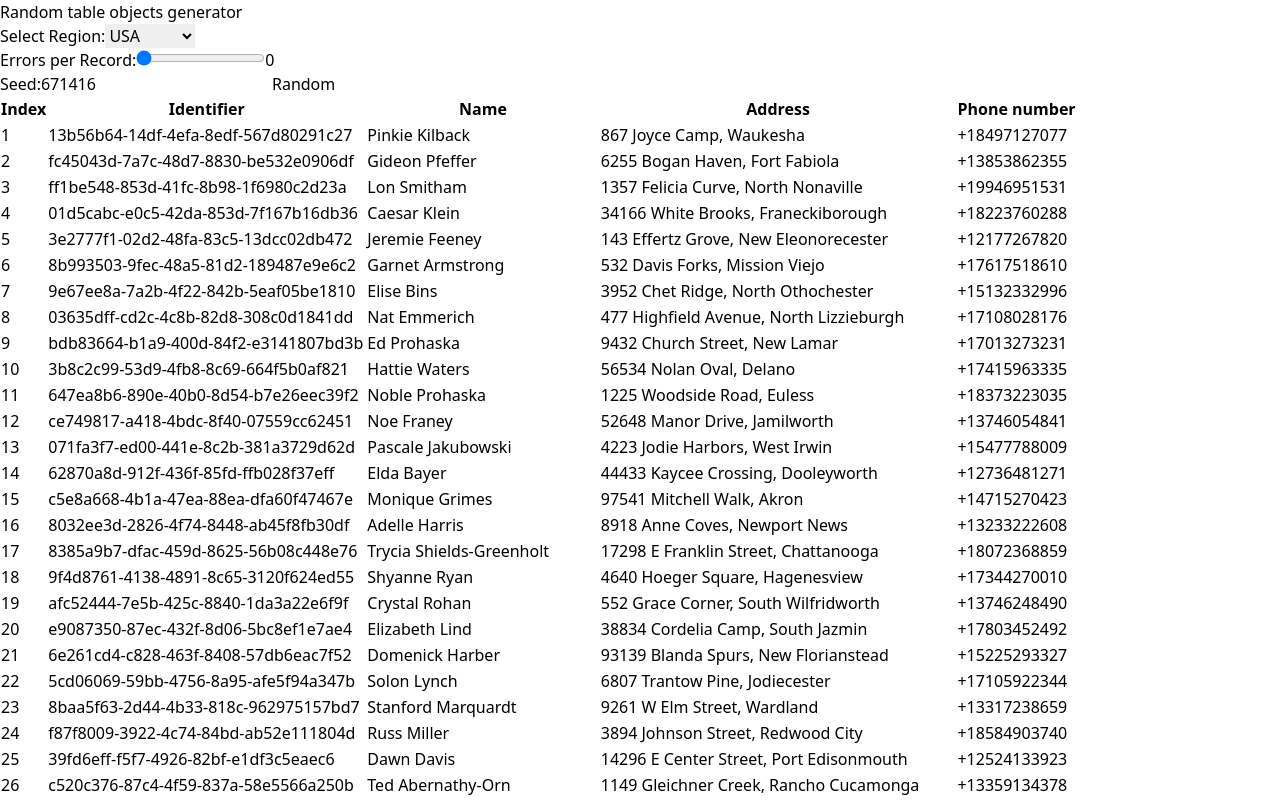
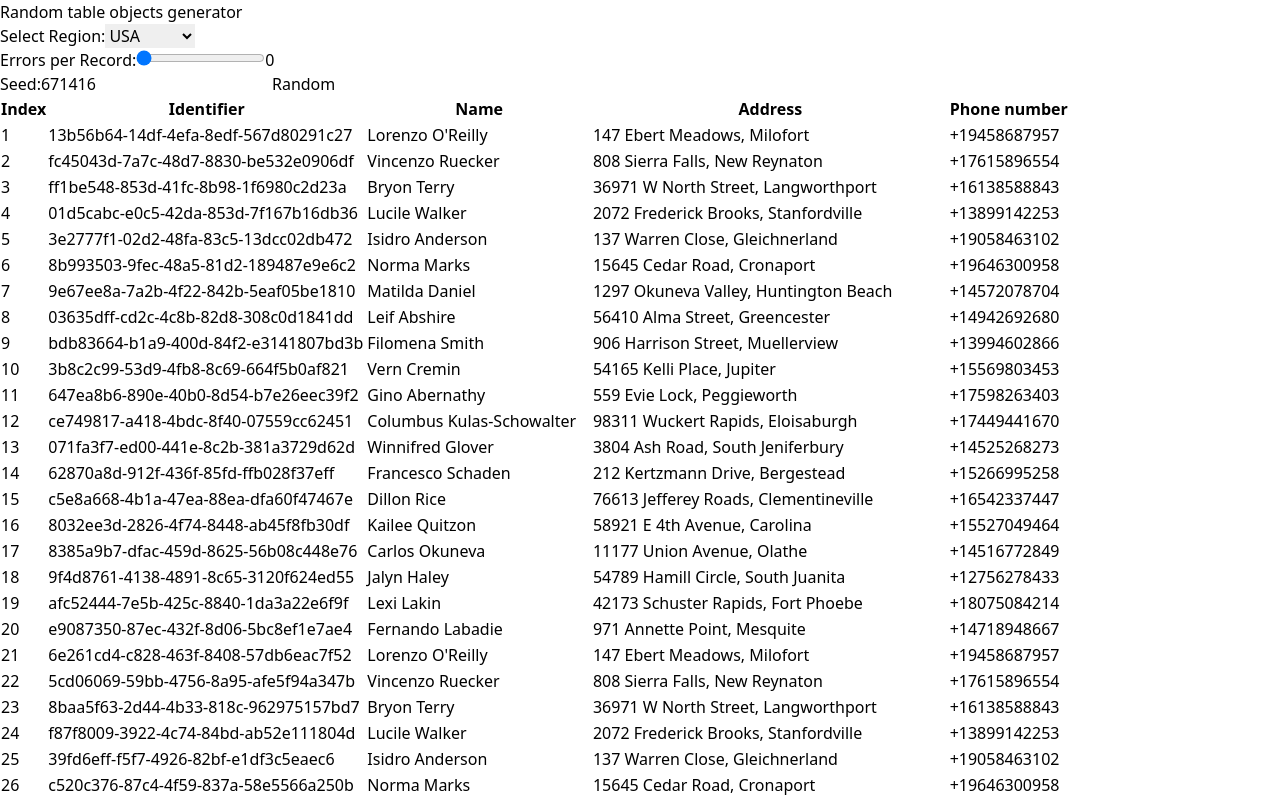
Before and after one commit to TheSCodex/task5-arceo, a React (Vite) app: page / in a window 1280 px wide. Shown: the top 800 px of the page. Built offline with nearby package versions, Linux system fonts and the light colour scheme.

Commit message:
corrected the seed generation

```diff
--- a/src/generators/canadaGenerator.js
+++ b/src/generators/canadaGenerator.js
@@ -3,7 +3,10 @@ import seedrandom from "seedrandom";
 import { v4 as uuidv4 } from 'uuid';
 
 export function generateCanadaData(seed, pageNumber) {
-  const rng = seedrandom(`${seed}-${pageNumber}`);
+  const combinedSeed = `${seed}-${pageNumber}`;
+  const rng = seedrandom(combinedSeed);
+
+  faker.seed(rng.int32());
 
   const data = [];
 
--- a/src/generators/franceGenerator.js
+++ b/src/generators/franceGenerator.js
@@ -3,7 +3,10 @@ import seedrandom from "seedrandom";
 import { v4 as uuidv4 } from 'uuid';
 
 export function generateFranceData(seed, pageNumber) {
-  const rng = seedrandom(`${seed}-${pageNumber}`);
+  const combinedSeed = `${seed}-${pageNumber}`;
+  const rng = seedrandom(combinedSeed);
+
+  faker.seed(rng.int32());
 
   const data = [];
 
--- a/src/generators/germanyGenerator.js
+++ b/src/generators/germanyGenerator.js
@@ -3,7 +3,10 @@ import seedrandom from "seedrandom";
 import { v4 as uuidv4 } from 'uuid';
 
 export function generateGermanyData(seed, pageNumber) {
-  const rng = seedrandom(`${seed}-${pageNumber}`);
+  const combinedSeed = `${seed}-${pageNumber}`;
+  const rng = seedrandom(combinedSeed);
+
+  faker.seed(rng.int32());
 
   const data = [];
 
--- a/src/generators/mexicoGenerator.js
+++ b/src/generators/mexicoGenerator.js
@@ -3,7 +3,10 @@ import seedrandom from "seedrandom";
 import { v4 as uuidv4 } from 'uuid';
 
 export function generateMexicoData(seed, pageNumber) {
-  const rng = seedrandom(`${seed}-${pageNumber}`);
+  const combinedSeed = `${seed}-${pageNumber}`;
+  const rng = seedrandom(combinedSeed);
+
+  faker.seed(rng.int32());
 
   const data = [];
 
--- a/src/generators/usaGenerator.js
+++ b/src/generators/usaGenerator.js
@@ -2,17 +2,18 @@ import { faker } from "@faker-js/faker";
 import seedrandom from "seedrandom";
 import { v4 as uuidv4 } from 'uuid';
 
+export function generateUSAData(seed, pageNumber) {
+  const combinedSeed = `${seed}-${pageNumber}`;
+  const rng = seedrandom(combinedSeed);
 
-export function generateUSAData(seed, pageNumber) {
-  const rng = seedrandom(`${seed}-${pageNumber}`);
-  faker.locale = "en_US";
+  faker.seed(rng.int32());
 
   const data = [];
 
   for (let i = 0; i < 20; i++) {
-    const name = generateName(rng);
-    const address = generateAddress(rng);
-    const phone = generatePhone(rng);
+    const name = generateName();
+    const address = generateAddress();
+    const phone = generatePhone();
     const identifier = generateUniqueId();
     data.push({ id: i + 1, name, address, phone, identifier });
   }
@@ -24,19 +25,19 @@ function generateUniqueId() {
   return uuidv4();
 }
 
-function generateName(rng) {
+function generateName() {
   const firstName = faker.person.firstName();
   const lastName = faker.person.lastName();
   return `${firstName} ${lastName}`;
 }
 
-function generateAddress(rng) {
+function generateAddress() {
   const city = faker.location.city();
   const street = faker.location.street();
   const buildingNumber = faker.location.buildingNumber();
   return `${buildingNumber} ${street}, ${city}`;
 }
 
-function generatePhone(rng) {
+function generatePhone() {
   return faker.phone.number({ style: 'international' });
 }
--- a/src/pages/Dashboard.jsx
+++ b/src/pages/Dashboard.jsx
@@ -27,7 +27,7 @@ function Dashboard() {
 
   const applyErrors = useCallback(
     (data, errorRate) => {
-      const combinedSeed = combineSeedAndPage(seed, pageNumber);
+      const combinedSeed = combineSeedAndPage(seed, pageNumber, errorRate);
       const rng = createRng(combinedSeed);
 
       const dataWithErrors = data.map((record) => ({
@@ -91,7 +91,8 @@ function Dashboard() {
   useEffect(() => {
     const handleScroll = () => {
       if (dataEndRef.current) {
-        const { scrollTop, scrollHeight, clientHeight } = document.documentElement;
+        const { scrollTop, scrollHeight, clientHeight } =
+          document.documentElement;
         if (scrollTop + clientHeight >= scrollHeight - 5) {
           setPageNumber((prev) => prev + 1);
         }
@@ -113,8 +114,15 @@ function Dashboard() {
   }, [errorRate, originalData, applyErrors]);
 
   const handleRegionChange = (e) => setRegion(e.target.value);
+
   const handleSliderChange = (e) => setErrorRate(parseFloat(e.target.value));
-  const handleSeedChange = (e) => setSeed(e.target.value);
+
+  const handleSeedChange = (e) => {
+    const newSeed = e.target.value;
+    setSeed(newSeed);
+    setData(applyErrors(originalData, errorRate));
+  };
+
   const handleRandomSeed = () => setSeed(generateRandomSeed());
 
   return (
@@ -142,7 +150,7 @@ function Dashboard() {
             id="error-slider"
             type="range"
             min="0"
-            max="10"
+            max="1000"
             value={errorRate}
             onChange={handleSliderChange}
             className="slider"
@@ -164,7 +172,7 @@ function Dashboard() {
             id="seed-input"
             type="number"
             value={seed}
-            onChange={handleSeedChange}
+            onChange={handleSeedChange} // Correctly handle seed change
             className="border rounded px-2 py-1"
           />
           <button
@@ -215,7 +223,9 @@ function Dashboard() {
             {data.map((item, index) => (
               <tr key={index} className="bg-gray-50">
                 <td className="px-6 py-4 whitespace-nowrap text-sm font-medium text-gray-800">
-                  {totalCount > 0 ? totalCount - data.length + index + 1 : index + 1}
+                  {totalCount > 0
+                    ? totalCount - data.length + index + 1
+                    : index + 1}
                 </td>
                 <td className="px-6 py-4 whitespace-nowrap text-sm text-gray-800">
                   {item.identifier}
--- a/src/utils/errorInjector.js
+++ b/src/utils/errorInjector.js
@@ -1,8 +1,7 @@
 export function injectErrors(text, errorRate, rng) {
-    const errorCount = Math.floor(errorRate);
   let newText = text;
 
-    for (let i = 0; i < errorCount; i++) {
+  for (let i = 0; i < errorRate; i++) {
     const errorType = Math.floor(rng() * 3);
 
     switch (errorType) {
--- a/src/utils/utils.js
+++ b/src/utils/utils.js
@@ -1,8 +1,8 @@
 import seedrandom from 'seedrandom';
 
 // Combine seed and page number
-export function combineSeedAndPage(seed, pageNumber) {
-  return `${seed}-${pageNumber}`;
+export function combineSeedAndPage(seed, pageNumber, errorRate) {
+  return `${seed}-${pageNumber}-${errorRate}`;
 }
 
 // Generate a random seed
```
Lines whose indentation alone changed are shown as unchanged.
